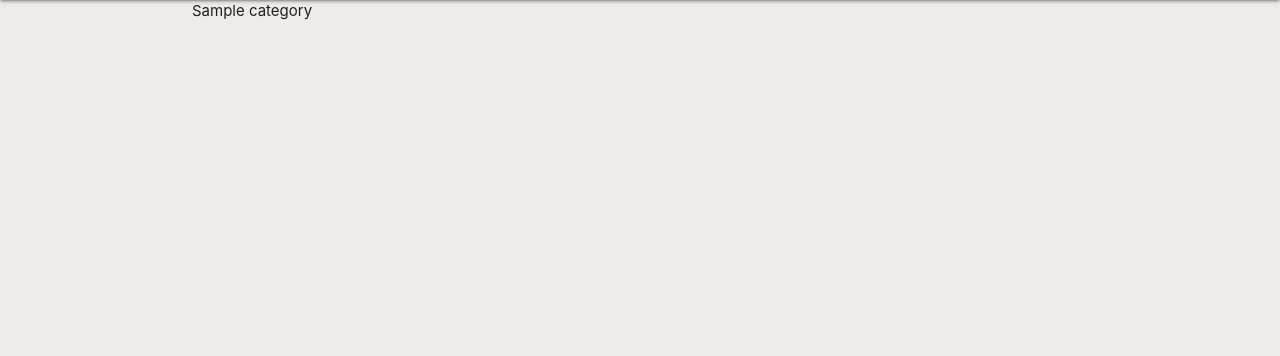
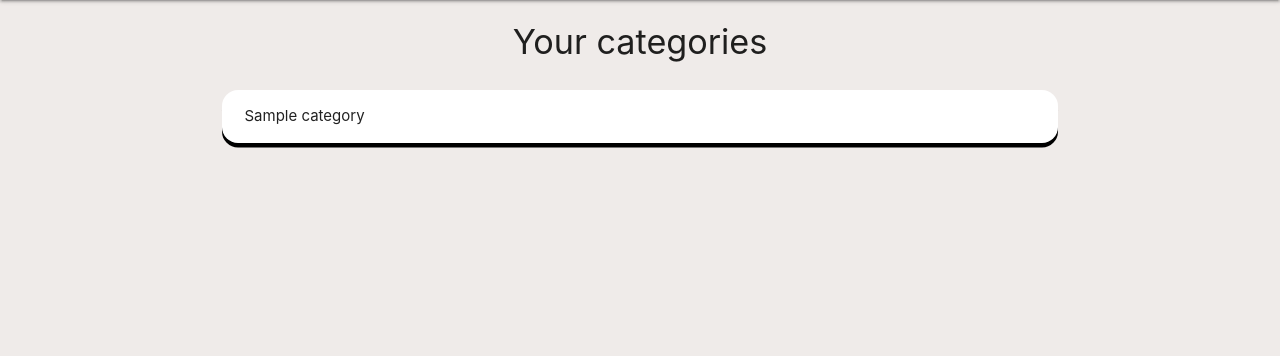
Before and after one commit to Shirral/Roll4, a Flask app: page /categories in a window 1280 px wide. Shown: the part 64-420 px from the top of the page. Run offline with Flask 3, Linux system fonts and the light colour scheme; the visitor is signed in with stand-in values (Sample User, id 1); tables that the repository leaves empty hold one stand-in row (values such as "Sample post"); a database or web service that is not in the repository returns one stand-in record (values such as "Sample title").

Commit message:
Update categories.html
Display names of existing categories in cards.

```diff
--- a/roll4app/templates/categories.html
+++ b/roll4app/templates/categories.html
@@ -2,8 +2,12 @@
 {% block title %}Your categories{% endblock %}
 {% block content %}
 
-    {% for i in categories %}
-        {{i}}
+    <h4 class="center">Your categories</h4>
+
+    {% for category in categories %}
+        <div class="cardimport">
+            {{category.CategoryName}}
+        </div>
     {% endfor %}
 
 {% endblock %}
```
